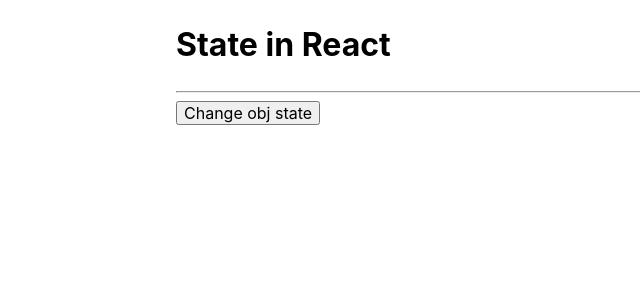
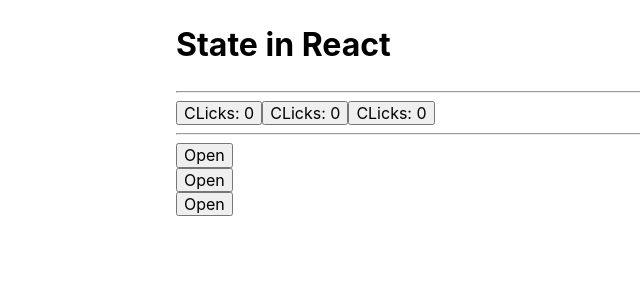
Before and after one commit to ExLuZiVe53/react-training, a React (Vite) app: page / in a window 1280 px wide. Shown: the top 300 px of the page, without its empty margins (0-640 px from the left). Built offline with nearby package versions, Linux system fonts and the light colour scheme.

Commit message:
create toogler with text

```diff
--- a/src/components/App/App.jsx
+++ b/src/components/App/App.jsx
@@ -1,27 +1,32 @@
 import { useState } from "react";
-// import ClickCounter from "../ClickCounter/ClickCounter";
+import ClickCounter from "../ClickCounter/ClickCounter";
+import Toogler from "../Toogler/Toogler";
 import css from "./App.module.css";
 
 export default function App() {
-  // const [clicks, setClicks] = useState(0);
+  const [clicks, setClicks] = useState(0);
 
-  const [obj, setObj] = useState({ a: 0, b: 0, c: { x: 5, y: 10 } });
+  // const [obj, setObj] = useState({ a: 0, b: 0, c: { x: 5, y: 10 } });
 
-  const handleChangeObj = () => {
-    setObj({ ...obj, c: { ...obj.c, x: 50 } });
+  // const handleChangeObj = () => {
+  //   setObj({ ...obj, c: { ...obj.c, x: 50 } });
+  // };
+
+  const handleClick = () => {
+    setClicks(clicks + 1);
   };
-
-  // const handleClick = () => {
-  //   setClicks(clicks + 1);
-  // };
   return (
     <div className={css.container}>
       <h1>State in React</h1>
       <hr />
-      <button onClick={handleChangeObj}>Change obj state</button>
-      {/* <ClickCounter onUpdate={handleClick} value={clicks} />
+      {/* <button onClick={handleChangeObj}>Change obj state</button> */}
       <ClickCounter onUpdate={handleClick} value={clicks} />
-      <ClickCounter onUpdate={handleClick} value={clicks} /> */}
+      <ClickCounter onUpdate={handleClick} value={clicks} />
+      <ClickCounter onUpdate={handleClick} value={clicks} />
+      <hr />
+      <Toogler />
+      <Toogler />
+      <Toogler />
     </div>
   );
 }
--- /dev/null
+++ b/src/components/Toogler/Toogler.jsx
@@ -0,0 +1,23 @@
+import { useState } from "react";
+
+export default function Toogler() {
+  const [isOpen, setIsOpen] = useState(false);
+
+  const handleToogle = () => {
+    setIsOpen(!isOpen);
+  };
+
+  return (
+    <div>
+      <button onClick={handleToogle}>{isOpen ? "Close" : "Open"}</button>
+      {isOpen && (
+        <p>
+          Lorem ipsum dolor sit amet consectetur, adipisicing elit. Ipsum ad
+          fugit mollitia voluptatum, sed dolorum laudantium voluptatem eligendi
+          labore nobis dolore magni eaque atque facere id? Reiciendis expedita
+          accusamus laudantium.
+        </p>
+      )}
+    </div>
+  );
+}
```
